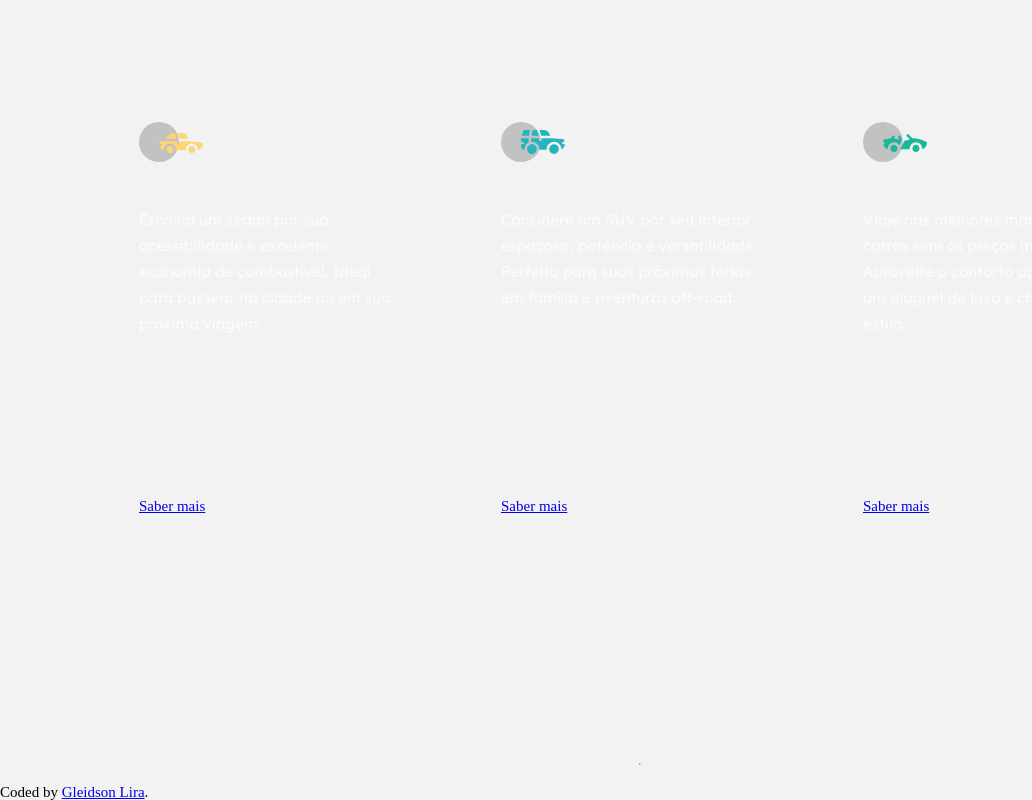
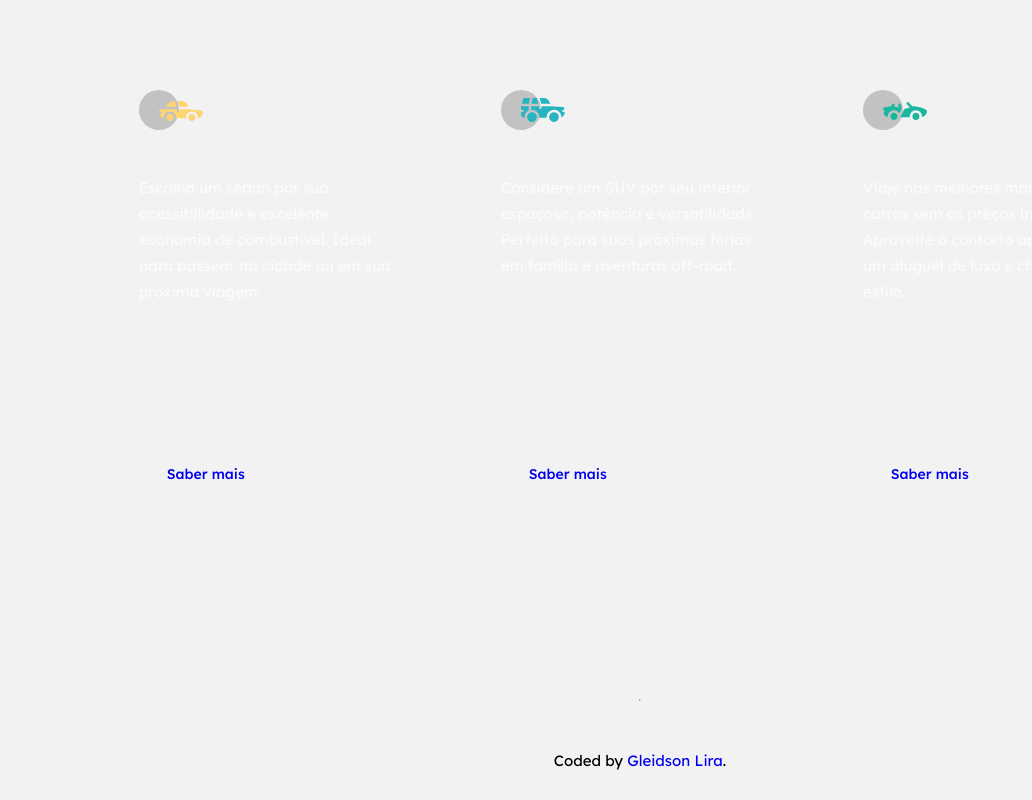
Before and after one commit to GleidsonLira/Cartao3Colunas, a plain HTML site: page index.html in a window 1280 px wide. Shown: the whole page, without its empty margins (0-1032 px from the left). Drawn offline with Linux system fonts and the light colour scheme.

Commit message:
Concluindo CSS e projeto

```diff
--- a/assets/css/style.css
+++ b/assets/css/style.css
@@ -70,7 +70,47 @@ hr {
     margin-bottom: 20px;
 }
 
+.btn {
+    font-family: 'Lexend Deca', sans-serif;
+    font-weight: 500;
+    padding: 6% 10%;
+    border: none;
+    border-radius: 28px;
+    font-size: 0.875rem;
+    background-color: var(--clr-very-light-gray);
+    text-decoration: none;
+    cursor: pointer;
+    transition: .4s;
+}
 
+.btn:hover {
+    transform: scale(1.1);
+    box-shadow: 4px 4px 8px rgba(0, 0, 0, 0.2);
+    opacity: .9;
+}
+
+.sedans .btn {
+    color: var(--clr-bright-orange);
+}
+
+.suvs .btn {
+    color: var(--clr-dark-cryan);
+}
+
+.luxury .btn {
+    color: var(--clr-very-dark-cryan);
+}
+
+footer {
+    font-family: 'Lexend Deca', sans-serif;
+    text-align: center;
+    margin: 12px;
+    padding: 20px 0 20px 0;
+}
+
+.attribution a {
+    text-decoration: none;
+}
 
 
 /* Responsivo*/
```
